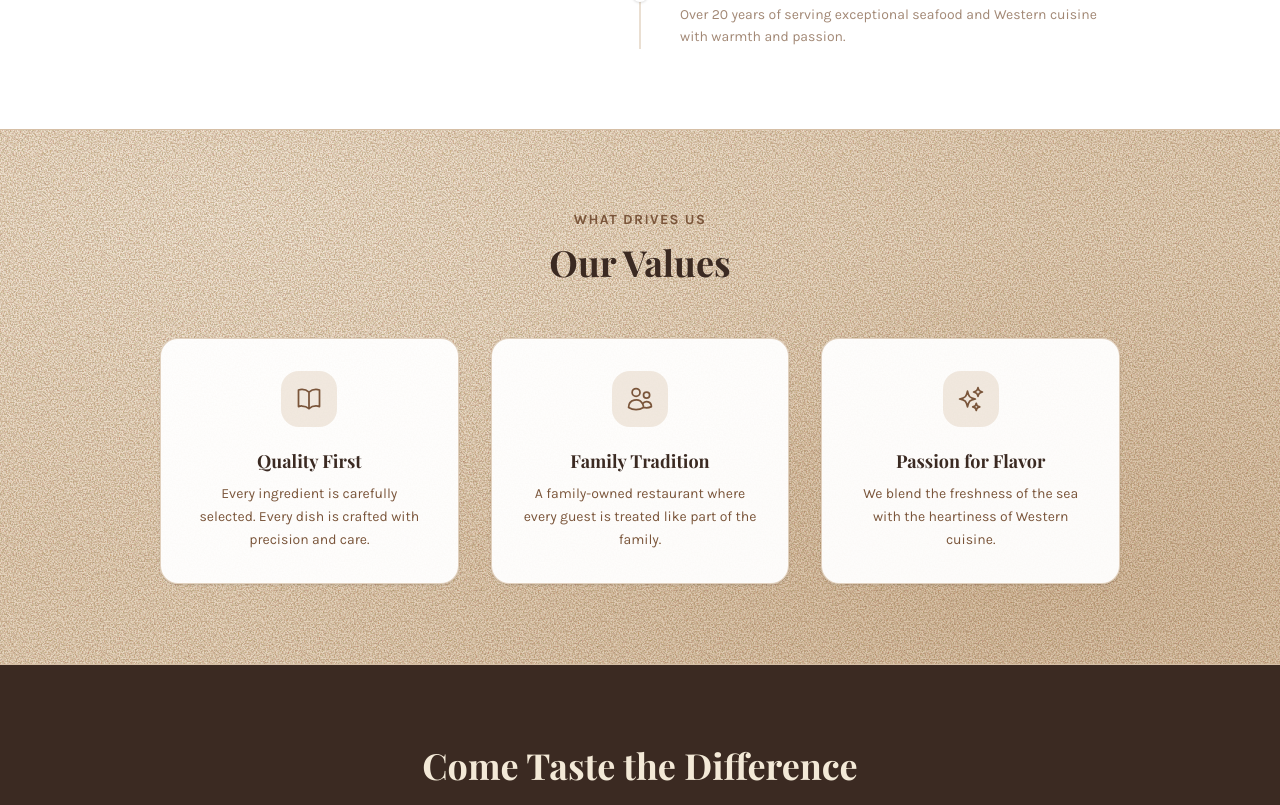
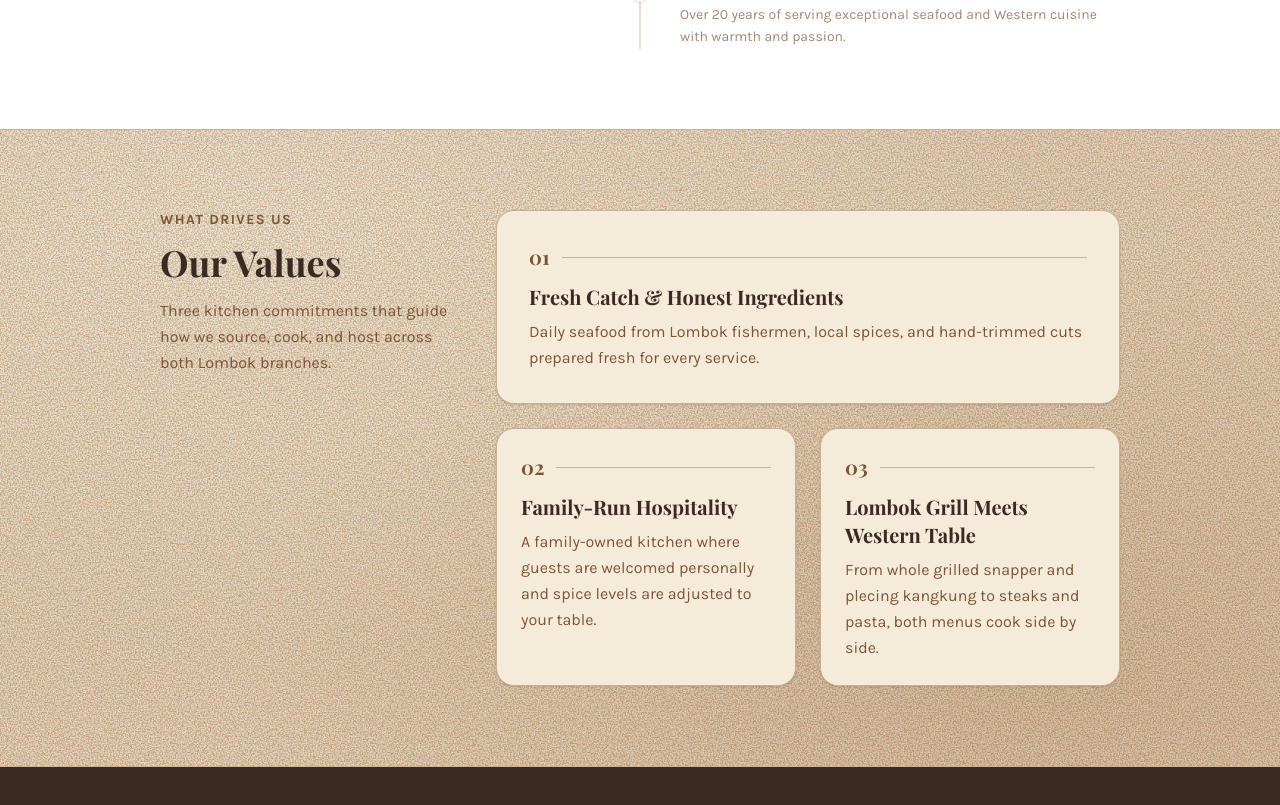
Before and after one commit to RifqiFawzan/yessy-repo, a Next.js app: page /about in a window 1280 px wide. Shown: the part 1995-2800 px from the top of the page. Built offline with nearby package versions, Linux system fonts and the light colour scheme; a web font is replaced by a local one.

Commit message:
Redesign About Our Values section to harmonize with grainy sand texture

```diff
--- a/app/about/page.tsx
+++ b/app/about/page.tsx
@@ -1,5 +1,5 @@
 import Link from "next/link";
-import { Button, buttonVariants } from "@/components/ui/button";
+import { buttonVariants } from "@/components/ui/button";
 import { ScrollReveal } from "@/components/scroll-reveal";
 
 const milestones = [
@@ -12,31 +12,25 @@ const milestones = [
 
 const values = [
   {
-    icon: (
-      <svg className="w-7 h-7" fill="none" stroke="currentColor" viewBox="0 0 24 24">
-        <path strokeLinecap="round" strokeLinejoin="round" strokeWidth={1.5} d="M12 6.042A8.967 8.967 0 006 3.75c-1.052 0-2.062.18-3 .512v14.25A8.987 8.987 0 016 18c2.305 0 4.408.867 6 2.292m0-14.25a8.966 8.966 0 016-2.292c1.052 0 2.062.18 3 .512v14.25A8.987 8.987 0 0018 18a8.967 8.967 0 00-6 2.292m0-14.25v14.25" />
-      </svg>
-    ),
-    title: "Quality First",
-    description: "Every ingredient is carefully selected. Every dish is crafted with precision and care.",
+    number: "01",
+    title: "Fresh Catch & Honest Ingredients",
+    description:
+      "Daily seafood from Lombok fishermen, local spices, and hand-trimmed cuts prepared fresh for every service.",
+    featured: true,
   },
   {
-    icon: (
-      <svg className="w-7 h-7" fill="none" stroke="currentColor" viewBox="0 0 24 24">
-        <path strokeLinecap="round" strokeLinejoin="round" strokeWidth={1.5} d="M15 19.128a9.38 9.38 0 002.625.372 9.337 9.337 0 004.121-.952 4.125 4.125 0 00-7.533-2.493M15 19.128v-.003c0-1.113-.285-2.16-.786-3.07M15 19.128v.106A12.318 12.318 0 018.624 21c-2.331 0-4.512-.645-6.374-1.766l-.001-.109a6.375 6.375 0 0111.964-3.07M12 6.375a3.375 3.375 0 11-6.75 0 3.375 3.375 0 016.75 0zm8.25 2.25a2.625 2.625 0 11-5.25 0 2.625 2.625 0 015.25 0z" />
-      </svg>
-    ),
-    title: "Family Tradition",
-    description: "A family-owned restaurant where every guest is treated like part of the family.",
+    number: "02",
+    title: "Family-Run Hospitality",
+    description:
+      "A family-owned kitchen where guests are welcomed personally and spice levels are adjusted to your table.",
+    featured: false,
   },
   {
-    icon: (
-      <svg className="w-7 h-7" fill="none" stroke="currentColor" viewBox="0 0 24 24">
-        <path strokeLinecap="round" strokeLinejoin="round" strokeWidth={1.5} d="M9.813 15.904L9 18.75l-.813-2.846a4.5 4.5 0 00-3.09-3.09L2.25 12l2.846-.813a4.5 4.5 0 003.09-3.09L9 5.25l.813 2.846a4.5 4.5 0 003.09 3.09L15.75 12l-2.846.813a4.5 4.5 0 00-3.09 3.09zM18.259 8.715L18 9.75l-.259-1.035a3.375 3.375 0 00-2.455-2.456L14.25 6l1.036-.259a3.375 3.375 0 002.455-2.456L18 2.25l.259 1.035a3.375 3.375 0 002.455 2.456L21.75 6l-1.036.259a3.375 3.375 0 00-2.455 2.456zM16.894 20.567L16.5 21.75l-.394-1.183a2.25 2.25 0 00-1.423-1.423L13.5 18.75l1.183-.394a2.25 2.25 0 001.423-1.423l.394-1.183.394 1.183a2.25 2.25 0 001.423 1.423l1.183.394-1.183.394a2.25 2.25 0 00-1.423 1.423z" />
-      </svg>
-    ),
-    title: "Passion for Flavor",
-    description: "We blend the freshness of the sea with the heartiness of Western cuisine.",
+    number: "03",
+    title: "Lombok Grill Meets Western Table",
+    description:
+      "From whole grilled snapper and plecing kangkung to steaks and pasta, both menus cook side by side.",
+    featured: false,
   },
 ];
 
@@ -140,25 +134,50 @@ export default function About() {
         </div>
       </section>
 
-      <section className="py-12 sm:py-20 sand-grain-surface border-y border-sand overflow-hidden">
+      <section aria-labelledby="values-heading" className="py-14 sm:py-20 sand-grain-surface border-y border-[#cbb293] overflow-hidden">
         <div className="relative z-10 max-w-5xl mx-auto px-4 sm:px-6 lg:px-8">
-          <ScrollReveal animation="fade-up" className="text-center mb-10 sm:mb-14">
-            <p className="text-brown font-bold tracking-widest uppercase mb-3 text-sm">What Drives Us</p>
-            <h2 className="font-heading text-2xl sm:text-3xl md:text-4xl font-bold text-darkbrown">Our Values</h2>
-          </ScrollReveal>
+          <div className="grid lg:grid-cols-12 gap-8 lg:gap-12 items-start">
+            <ScrollReveal animation="fade-left" className="lg:col-span-4">
+              <p className="text-brown font-bold tracking-widest uppercase mb-3 text-xs sm:text-sm">
+                What Drives Us
+              </p>
+              <h2 id="values-heading" className="font-heading text-2xl sm:text-3xl md:text-4xl font-bold text-darkbrown mb-4">
+                Our Values
+              </h2>
+              <p className="text-brown text-sm sm:text-base leading-relaxed">
+                Three kitchen commitments that guide how we source, cook, and host across both Lombok branches.
+              </p>
+            </ScrollReveal>
 
-          <div className="grid sm:grid-cols-2 md:grid-cols-3 gap-6 sm:gap-8">
-            {values.map((val, i) => (
-              <ScrollReveal key={val.title} animation="scale-in" delay={i * 100}>
-                <div className="bg-white/95 rounded-2xl p-6 sm:p-8 shadow-sm border border-sand/70 text-center hover:shadow-md hover:-translate-y-1 transition-all duration-300">
-                  <div className="w-14 h-14 bg-sand/35 rounded-2xl flex items-center justify-center mx-auto mb-5 text-brown">
-                    {val.icon}
-                  </div>
-                  <h3 className="font-heading text-lg font-bold text-darkbrown mb-2">{val.title}</h3>
-                  <p className="text-brown text-sm leading-relaxed">{val.description}</p>
-                </div>
-              </ScrollReveal>
-            ))}
+            <div className="lg:col-span-8 grid sm:grid-cols-2 gap-5 sm:gap-6">
+              {values.map((val, i) => (
+                <ScrollReveal
+                  key={val.title}
+                  animation="fade-up"
+                  delay={i * 90}
+                  className={val.featured ? "sm:col-span-2" : ""}
+                >
+                  <article
+                    className={`rounded-2xl border border-[#c9b092] bg-[#f5ebd9] shadow-sm h-full ${
+                      val.featured ? "p-6 sm:p-8" : "p-6"
+                    }`}
+                  >
+                    <div className="flex items-center gap-3 mb-3">
+                      <span className="font-heading text-xl font-bold text-brown tabular-nums">
+                        {val.number}
+                      </span>
+                      <span className="h-px flex-1 bg-[#cbb293]" aria-hidden="true" />
+                    </div>
+                    <h3 className="font-heading text-xl font-bold text-darkbrown mb-2">
+                      {val.title}
+                    </h3>
+                    <p className="text-brown text-sm sm:text-base leading-relaxed">
+                      {val.description}
+                    </p>
+                  </article>
+                </ScrollReveal>
+              ))}
+            </div>
           </div>
         </div>
       </section>
```
